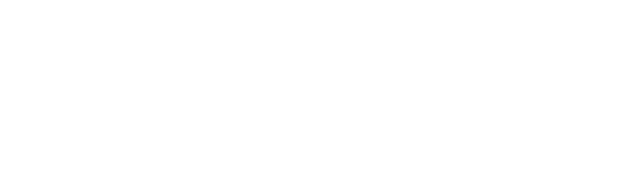
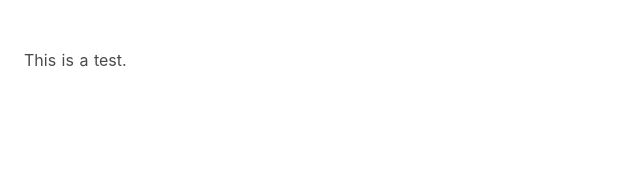
Before and after one commit to jc0466/text1_view, a Nuxt app: page /dogs/1 in a window 1280 px wide. Before the commit this address had no page. Shown: the top 170 px of the page, without its empty margins (0-640 px from the left). Built offline with nearby package versions, Linux system fonts and the light colour scheme.

Commit message:
2018-05-29 commit

```diff
--- /dev/null
+++ b/pages/dogs/_dog.vue
@@ -0,0 +1,7 @@
+<template>
+ <section class="section">
+ <div class="content">
+      This is a test.
+ </div>
+ </section>
+</template>
--- a/pages/index.vue
+++ b/pages/index.vue
@@ -45,9 +45,9 @@
      <div class="box">
        <h1 class="title">보고 싶은 개 정보를 누르세요.</h1>
        <span v-for="dog in dogs" v-bind:key="dog">
-        <a href="#" class="button is-success is-rounded">
+        <nuxt-link :to="'/dogs/' + dog" class="button is-success is-rounded">
           {{dog}}
-         </a> &nbsp;
+         </nuxt-link> &nbsp;
        </span>
      </div>
    </section>
```
